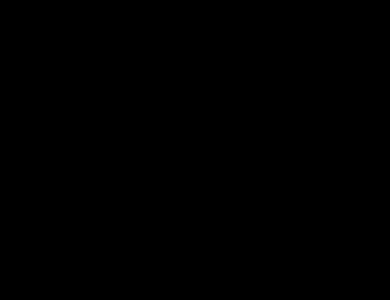
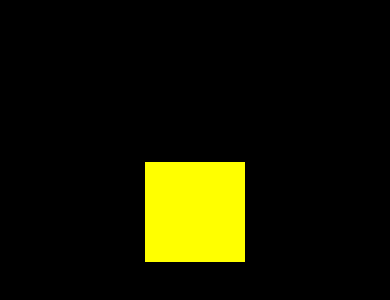
Before and after one commit to Ryan9771/React-Native-Self-Learning, a React Native app: screen / in a window 390 px wide. Shown: the part 410-710 px from the top of the page. Built offline with nearby package versions, Linux system fonts and the light colour scheme.

Commit message:
Made changes to stagger for boxes to dissapear, and added interpolation.js to showcase interpolation uses

```diff
--- a/App.js
+++ b/App.js
@@ -1,12 +1,10 @@
 import React from 'react';
 
 import Task from './app/Screens/TodoList/Task';
-import Animate_Test from './app/Screens/Animation_Notes/MultipleAnimations';
-import Stagger from './app/Screens/Animation_Notes/Stagger';
-
+import Interpolation from './app/Screens/Animation_Notes/Interpolation';
 
 const App = () => {
-    return(<Stagger />);
+    return(<Interpolation />);
 }
 
 export default App;
--- /dev/null
+++ b/app/Screens/Animation_Notes/Interpolation.js
@@ -0,0 +1,55 @@
+import React, { useRef, useEffect } from 'react';
+import { Animated, View, StyleSheet } from 'react-native';
+
+// Potential Idea -> Upon press, intrapolate width of coloured box going outwards until long press time
+const Interpolation = () => {
+
+    const moveY = useRef(new Animated.Value(0)).current;
+
+    useEffect(() => {
+        Animated.timing(moveY, {
+            toValue: 200,
+            useNativeDriver: false, // we use false here because it doesn't support changing background colours. This will slow it down
+            duration: 2000
+        }).start();
+    }, [])
+
+    return (
+        <View style={styles.ctn}>
+            <Animated.View
+                style={{
+                    width: 100,
+                    height: 100,
+                    backgroundColor: moveY.interpolate({
+                        inputRange: [0, 100, 200],
+                        outputRange: ["red", "orange", "yellow"]
+                    }),
+                    transform: [
+                        {translateY: moveY}, // Translates in x direct
+                        {rotate: moveY.interpolate({
+                            inputRange: [0, 200], // Input is your moveY value -> From 0 to 200. If you put 0 to 100 then it'll rotate twice in its movement since moveyY is 200
+                            outputRange: ['0deg', '360deg'],
+                        })}
+                    ],
+                    opacity: moveY.interpolate({ // scales opacity by move.interpolate. outputRange is the min and max value of opacity you want. You can add more than 2 values for multiple stages. Eg: opacity: 1 -> 0 -> 1
+                        inputRange: [25, 50, 100],
+                        outputRange: [1, 0.3, 1],
+                        extrapolateLeft: 'clamp',
+                        extrapolateRight: 'clamp', // tells it to not guess what the values will be from 0-25 and from 100+
+                    })
+                }}
+            />
+        </View>
+    )
+}
+
+const styles = StyleSheet.create({
+    ctn: {
+        flex: 1,
+        justifyContent: "center",
+        alignItems: "center",
+        backgroundColor: "black"
+    }
+})
+
+export default Interpolation;
--- a/app/Screens/Animation_Notes/Stagger.js
+++ b/app/Screens/Animation_Notes/Stagger.js
@@ -6,7 +6,7 @@
     const secondOpacity = useRef(new Animated.Value(0)).current;
     const thirdOpacity = useRef(new Animated.Value(0)).current;
 
-
+    // The stagger allows a time which is the gap between each animation.
     useEffect(() => {
         Animated.stagger(300, [
             Animated.timing(firstOpacity, {
```
Also changed, not shown: 1 other file (tests, documents, lock files or other folders).
